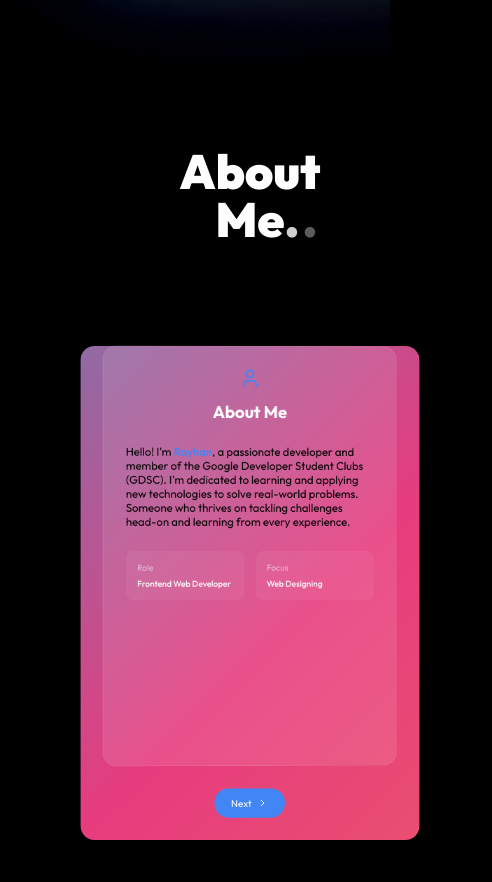
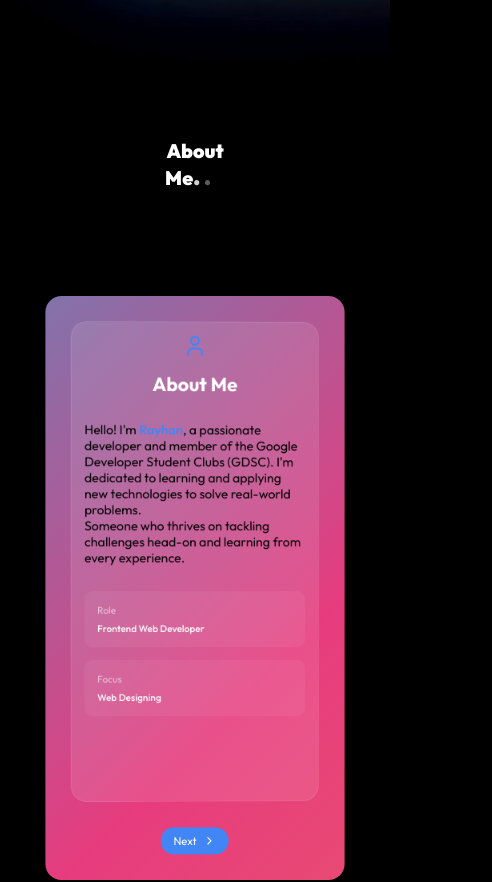
Before and after one commit to rayhanpayao25/rayhan-portfilio, a React (Vite) app: page / in a window 390 px wide. Shown: the part 720-1602 px from the top of the page, 492 px wide, since content can reach past the window. Built offline with nearby package versions, Linux system fonts and the light colour scheme.

Commit message:
latest update

```diff
--- a/src/components/AboutMe/AboutMe.css
+++ b/src/components/AboutMe/AboutMe.css
@@ -1,8 +1,10 @@
 .about-wrapper {
   min-height: 100vh;
-  display: grid;
-  grid-template-columns: 0.8fr 1.2fr;
+  width: 100%;
+  display: flex;
+  flex-direction: column;
   align-items: center;
+  justify-content: center;
   background: black;
   padding: 2rem;
   font-family: "Inter", sans-serif;
@@ -10,32 +12,28 @@
 }
 
 .left-side {
-  position: relative;
-  height: 100%;
-  display: flex;
-  align-items: center;
-  justify-content: flex-start;
-  padding-left: 4rem;
+  width: 100%;
+  text-align: center;
+  margin-bottom: 2rem;
 }
 
 .big-text {
-  font-size: clamp(4rem, 8vw, 8rem);
+  font-size: clamp(2rem, 8vw, 4rem);
   font-weight: 900;
-  line-height: 1;
+  line-height: 1.2;
   color: white;
   position: relative;
 }
 
 .loading-dots {
   display: inline-flex;
-  position: absolute;
-  bottom: 0;
+  position: relative;
 }
 
 .loading-dots span {
   opacity: 0;
   animation: loadingDots 1.4s infinite;
-  font-size: clamp(3rem, 6vw, 6rem);
+  font-size: clamp(1.5rem, 6vw, 3rem);
   margin-right: 0.2rem;
 }
 
@@ -48,24 +46,21 @@
 }
 
 @keyframes loadingDots {
-  0% {
-    opacity: 0;
-  }
-  50% {
-    opacity: 1;
-  }
-  100% {
-    opacity: 0;
-  }
+  0% { opacity: 0; }
+  50% { opacity: 1; }
+  100% { opacity: 0; }
 }
 
 .right-side {
+  width: 100%;
   display: flex;
   justify-content: center;
   align-items: center;
 }
 
 .gradient-bg {
+  width: 100%;
+  max-width: 420px;
   display: flex;
   flex-direction: column;
   align-items: center;
@@ -74,15 +69,13 @@
   background: linear-gradient(-45deg, #ee7752, #e73c7e, #23a6d5, #23d5ab);
   background-size: 400% 400%;
   animation: gradientBG 15s ease infinite;
-  transform-origin: center center;
 }
 
 .card-container {
-  width: 420px;
+  width: 100%;
   height: 600px;
   perspective: 2000px;
   margin-bottom: 2rem;
-  transform-origin: center center;
 }
 
 .card {
@@ -317,7 +310,6 @@
   box-shadow: 0 5px 15px rgba(52, 168, 83, 0.3);
 }
 
-
 .about-face {
   transform: rotateY(0deg);
 }
@@ -331,122 +323,81 @@
   transform: rotateY(270deg);
 }
 
-
 @keyframes float {
-  0% {
-    transform: translateY(0px);
-  }
-  50% {
-    transform: translateY(-10px);
-  }
-  100% {
-    transform: translateY(0px);
-  }
+  0% { transform: translateY(0px); }
+  50% { transform: translateY(-10px); }
+  100% { transform: translateY(0px); }
 }
 
 @keyframes pulse {
-  0% {
-    transform: scale(1);
-  }
-  50% {
-    transform: scale(1.05);
-  }
-  100% {
-    transform: scale(1);
-  }
+  0% { transform: scale(1); }
+  50% { transform: scale(1.05); }
+  100% { transform: scale(1); }
 }
 
 @keyframes gradientBG {
-  0% {
-    background-position: 0% 50%;
-  }
-  50% {
-    background-position: 100% 50%;
-  }
-  100% {
-    background-position: 0% 50%;
-  }
+  0% { background-position: 0% 50%; }
+  50% { background-position: 100% 50%; }
+  100% { background-position: 0% 50%; }
 }
 
-@media (max-width: 768px) {
+@media screen and (max-width: 768px) {
+  .about-wrapper {
+    padding: 1rem;
+  }
+
+  .big-text {
+    font-size: clamp(1.5rem, 6vw, 3rem);
+  }
+
   .gradient-bg,
   .card-container {
     transform: scale(0.9);
   }
-  .about-wrapper {
+
+  .work-grid {
     grid-template-columns: 1fr;
-    gap: 0;
-    padding: 1rem;
   }
-  .left-side {
-    padding-left: 2rem;
-    order: -1;
-    justify-content: center;
-    padding: 0 1rem 0.5rem;
-    min-height: auto;
+
+  .quick-info {
+    grid-template-columns: 1fr;
   }
-  .big-text {
-    text-align: center;
-    margin-bottom: 0;
-    font-size: clamp(3rem, 6vw, 6rem);
-  }
-  .right-side {
-    padding-top: 0;
+
+  .skills-grid {
+    grid-template-columns: repeat(auto-fit, minmax(100px, 1fr));
   }
 }
 
-@media (max-width: 768px) {
+@media screen and (max-width: 480px) {
+  .about-wrapper {
+    padding: 0.5rem;
+  }
+
+  .big-text {
+    font-size: clamp(1.2rem, 5vw, 2.5rem);
+  }
+
   .gradient-bg,
   .card-container {
     transform: scale(0.8);
   }
-}
 
-@media (max-width: 768px) {
-  .gradient-bg,
-  .card-container {
-    transform: scale(0.7);
+  .rotate-button,
+  .email-button {
+    font-size: 14px;
+    padding: 0.5rem 1rem;
   }
-  .left-side {
-    padding-left: 1rem;
+
+  .card-face {
+    padding: 1rem;
+  }
+
+  .work-grid {
+    grid-template-columns: 1fr;
+  }
+
+  .skill-tag {
+    font-size: 12px;
+    padding: 0.3rem 0.6rem;
   }
 }
-
-@media (max-width: 576px) {
-  .gradient-bg,
-  .card-container {
-    transform: scale(0.6);
-  }
-  .about-wrapper {
-    padding: 1rem;
-  }
-}
-
-
-@media screen and (max-width: 768px) {
-  .gradient-bg,
-  .card-container {
-    transform: scale(0.7);
-    margin-top: -2rem;
-  }
-  .about-wrapper {
-    padding: 0.5rem;
-  }
-  .left-side {
-    padding: 0 0.5rem;
-  }
-}
-
-@media screen and (max-width: 480px) {
-  .gradient-bg,
-  .card-container {
-    transform: scale(0.7);
-    margin-top: -2rem;
-  }
-  .about-wrapper {
-    padding: 0.5rem;
-  }
-  .left-side {
-    padding: 0 0.5rem;
-  }
-}
--- a/src/components/Programs/Programs.css
+++ b/src/components/Programs/Programs.css
@@ -83,7 +83,6 @@
   padding-top: 0%;
 }
 
-
 @media (hover: none) {
   .capt {
     opacity: 1;
@@ -95,7 +94,6 @@
     transform: scale(1.05);
   }
 }
-
 
 .explore-more {
   display: inline-block;
@@ -115,7 +113,6 @@
   animation: pulse 2s infinite;
 }
 
-
 @keyframes pulse {
   0% {
     transform: scale(1);
@@ -133,9 +130,8 @@
   }
 }
 
-
 .explore-more::before {
-  content: '';
+  content: "";
   position: absolute;
   top: -50%;
   left: -50%;
@@ -155,7 +151,6 @@
   }
 }
 
-
 .explore-more:hover {
   background-color: #302b63;
   transform: translateY(-3px);
@@ -168,9 +163,8 @@
   box-shadow: 0 3px 8px rgba(0, 0, 0, 0.3);
 }
 
-
 .explore-more::after {
-  content: ' →';
+  content: " →";
   opacity: 0;
   transition: all 0.3s ease;
   transform: translateX(-5px);
@@ -180,7 +174,6 @@
   opacity: 1;
   transform: translateX(3px);
 }
-
 
 @media screen and (max-width: 992px) {
   .program {
@@ -213,6 +206,46 @@
     position: static;
     margin-top: 20px;
   }
+
+  .capt {
+    background: none;
+    opacity: 1;
+    padding-top: 0;
+    justify-content: flex-start;
+    align-items: flex-start;
+    padding: 10px;
+  }
+
+  .capt img {
+    width: 40px;
+    height: 40px;
+    margin-bottom: 5px;
+  }
+
+  .program:hover .capt {
+    opacity: 1;
+    padding-top: 0;
+  }
+
+  .program p {
+    font-size: 14px;
+    margin-top: 5px;
+  }
+
+  .program h3 {
+    font-size: 18px;
+    margin-bottom: 5px;
+    color: #fff;
+    text-shadow: 1px 1px 2px rgba(0, 0, 0, 0.8);
+  }
+
+  .program:hover img {
+    transform: none;
+  }
+
+  .program:active img {
+    transform: none;
+  }
 }
 
 @media screen and (max-width: 480px) {
```
Lines whose indentation alone changed are shown as unchanged.
